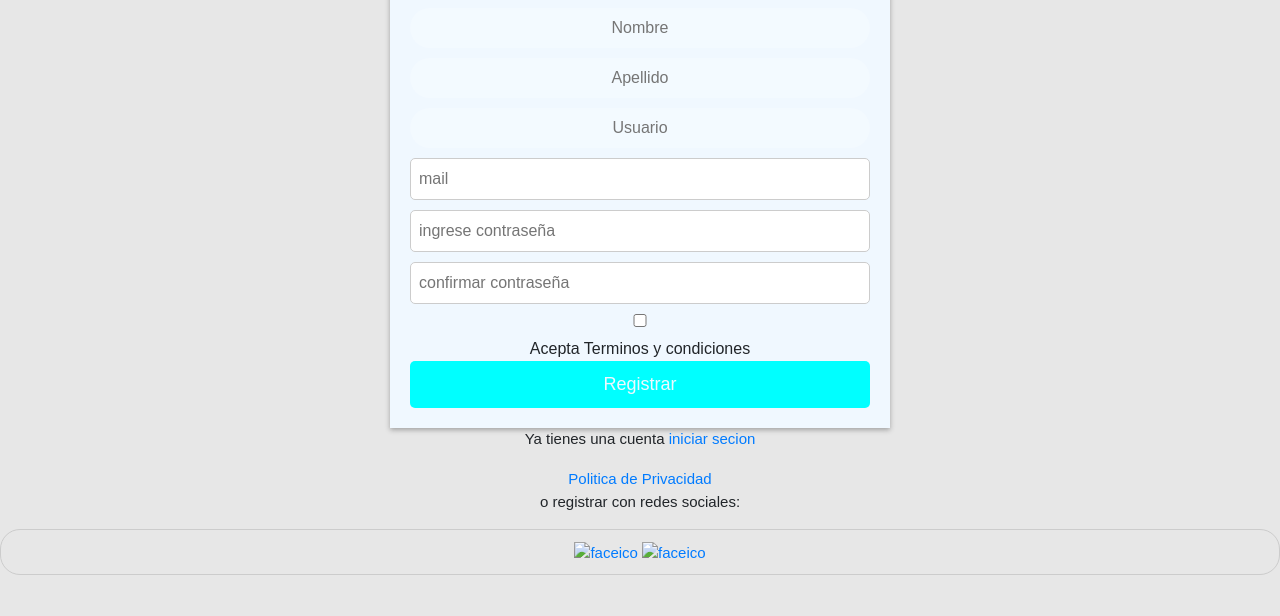
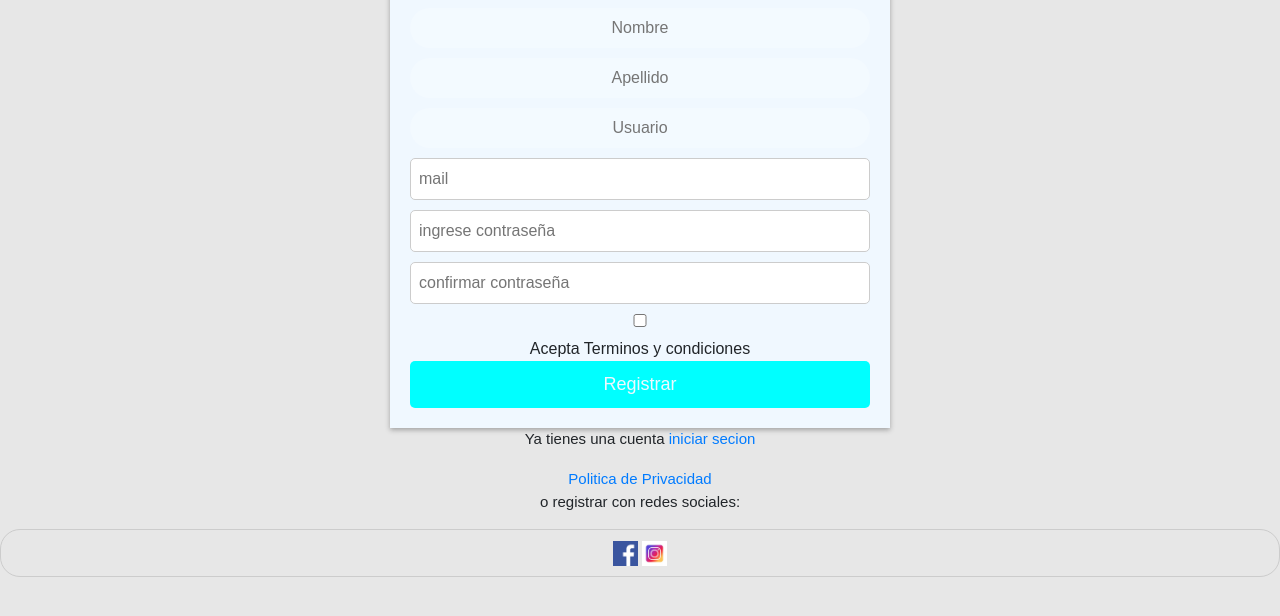
Before and after one commit to Julianmonteros/Onlineshop, a plain HTML site: page registro.html in a window 1280 px wide. Shown: the part 134-750 px from the top of the page. Drawn offline with nearby package versions, Linux system fonts and the light colour scheme; some packages are replaced by stand-ins of ours; files that its build step writes are made by us from their sources; the site is published under a folder, as on GitHub Pages, so addresses that start at the root find nothing; a script that the page names is missing.

```diff
--- a/registro.html
+++ b/registro.html
@@ -5,7 +5,7 @@
     <meta charset="UTF-8">
     <meta http-equiv="X-UA-Compatible" content="IE=edge">
     <meta name="viewport" content="width=device-width, initial-scale=1.0">
-    <link rel="stylesheet" href="styles.css">
+    <link rel="stylesheet" href="css/styles.css">
     <link rel="stylesheet" href="https://maxcdn.bootstrapcdn.com/bootstrap/4.5.0/css/bootstrap.min.css" />
     <link rel="stylesheet" href="https://cdnjs.cloudflare.com/ajax/libs/lightgallery/1.10.0/css/lightgallery.min.css" />
     <title>Tinda Online</title>
@@ -76,9 +76,9 @@
     <a href="index.html" class="poli">Politica de Privacidad</a>
     <p>o registrar con redes sociales:</p>
     <fieldset>
-        <a href="#" class="social-login-btn"> <img src="/madia/img/facebo.png" alt="faceico" class="iconoface"> </a>
+        <a href="#" class="social-login-btn"> <img src="madia/img/facebo.png" alt="faceico" class="iconoface"> </a>
 
-        <a href="#" class="social-login-btn"> <img src="/madia/img/insta.jpeg" alt="faceico" class="iconoface"> </a>
+        <a href="#" class="social-login-btn"> <img src="madia\img\insta.jpeg" alt="faceico" class="iconoface"> </a>
 
     </fieldset>
 
```
